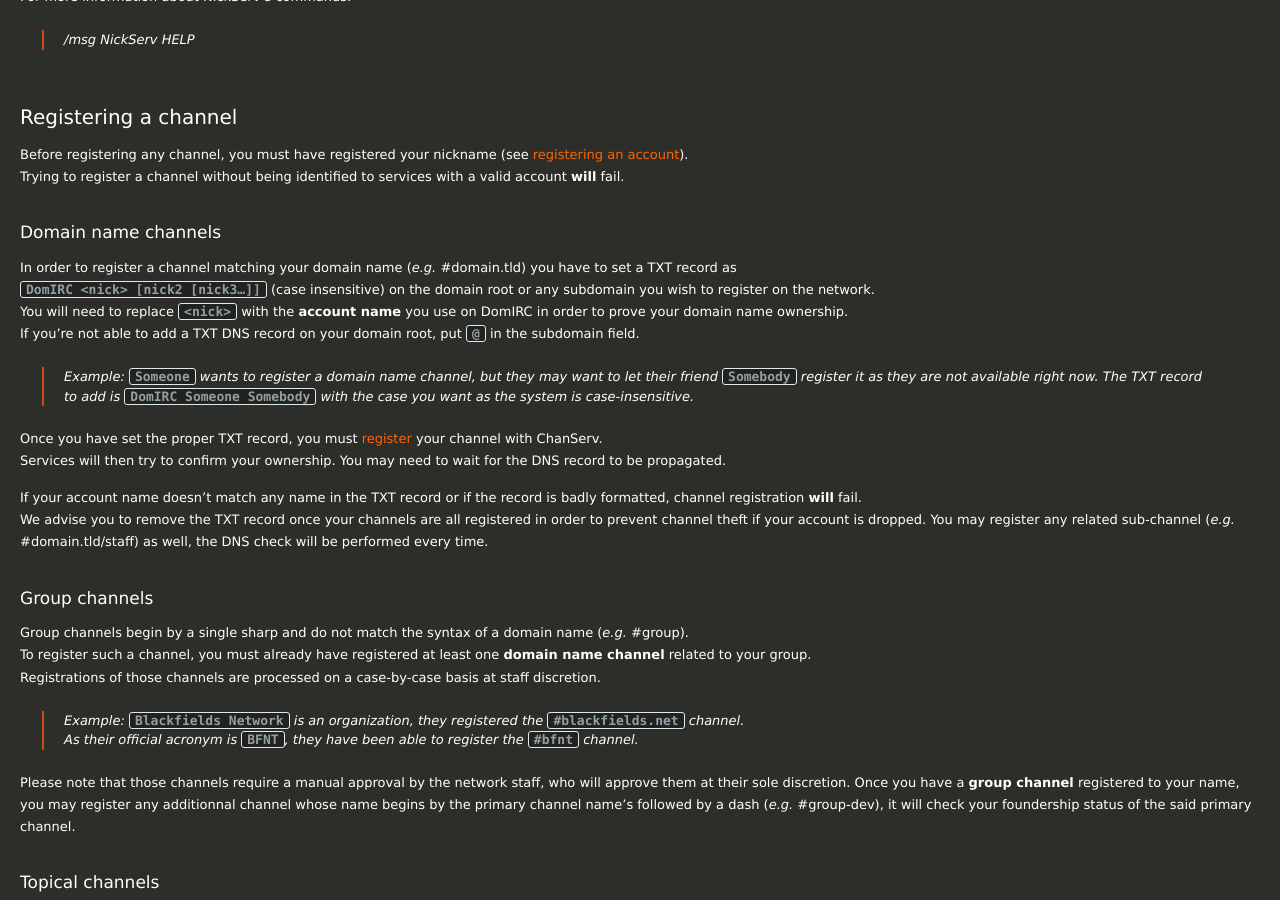
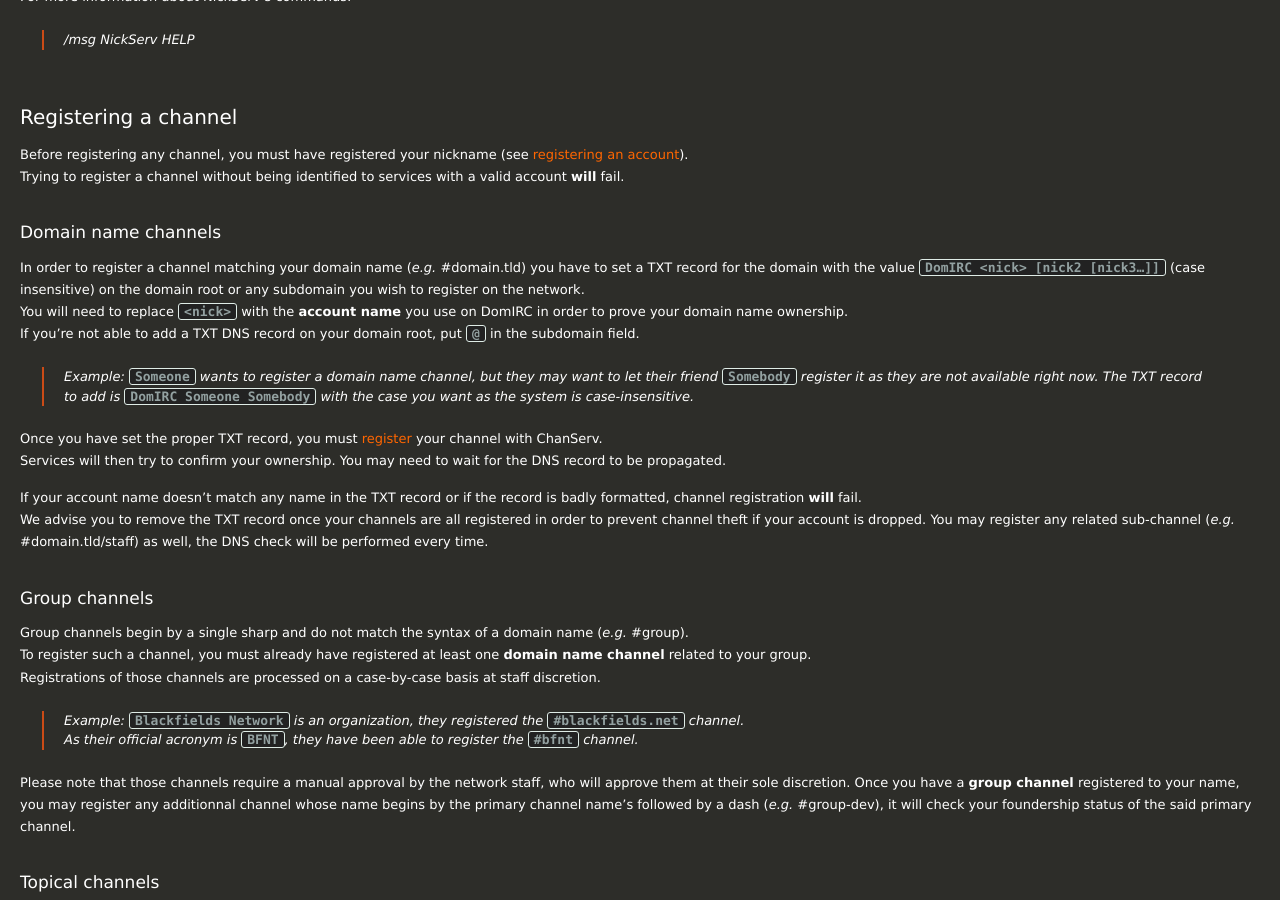
Before and after one commit to DomIRC/domirc.github.io, a Jekyll site: the page built from registration/index.md, in a window 1280 px wide and 900 px high, scrolled down 1164 px. Built offline with Jekyll 4.4.1, drawn with Linux system fonts in a browser that asks for light colours; nearby versions of some CDN libraries.

Commit message:
Made domain name channel registration clearer (#3)
Thanks to tinyhippo.

```diff
--- a/registration/index.md
+++ b/registration/index.md
@@ -50,8 +50,7 @@
 
 ### Domain name channels
 
-In order to register a channel matching your domain name (*e.g.* #domain.tld) you have to set a TXT record as
-`DomIRC <nick> [nick2 [nick3…]]` (case insensitive) on the domain root or any subdomain you wish to register on the network.
+In order to register a channel matching your domain name (*e.g.* #domain.tld) you have to set a TXT record for the domain with the value `DomIRC <nick> [nick2 [nick3…]]` (case insensitive) on the domain root or any subdomain you wish to register on the network.
 You will need to replace `<nick>` with the **account name** you use on DomIRC in order to prove your domain name ownership.
 If you're not able to add a TXT DNS record on your domain root, put `@` in the subdomain field.
 
```
